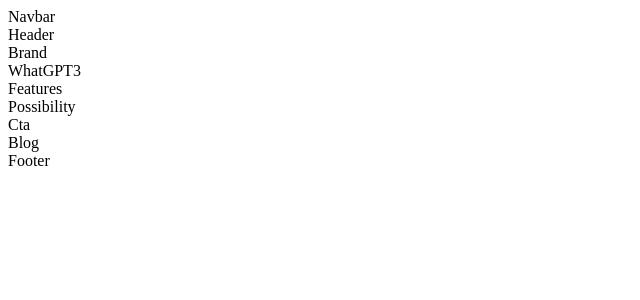
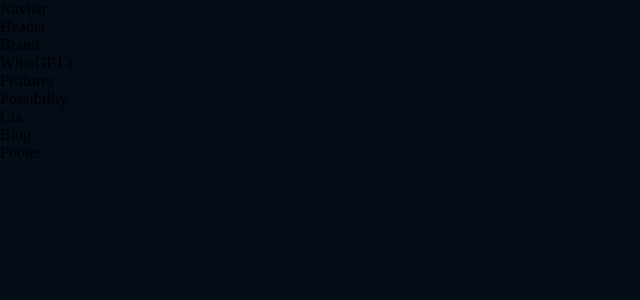
Before and after one commit to rhyno3117/GPT3-Tech-Template, a React (Create React App) app: page / in a window 1280 px wide. Shown: the top 300 px of the page, without its empty margins (0-640 px from the left). Built offline with nearby package versions, Linux system fonts and the light colour scheme.

Commit message:
Background

```diff
--- /dev/null
+++ b/src/App.css
@@ -0,0 +1,10 @@
+*{
+    box-sizing: border-box;
+    padding: 0;
+    margin: 0;
+    scroll-behavior: smooth;
+}
+
+body{
+    background: var(--color-bg);
+}
--- a/src/App.js
+++ b/src/App.js
@@ -2,6 +2,7 @@
 
 import {Footer, Blog, Possibility, Features, WhatGPT3, Header} from './containers';
 import {CTA, Brand, Navbar} from './components';
+import './App.css';
 
 
 const App = () => {
--- /dev/null
+++ b/src/index.css
@@ -0,0 +1,14 @@
+@import url('https://fonts.googleapis.com/css2?family=Manrope:wght@200;300;400;500;600;700;800&display=swap');
+
+:root {
+  --font-family: 'Manrope', sans-serif;
+
+  --gradient-text: linear-gradient(89.97deg, #AE67FA 1.84%, #F49867 102.67%);
+  --gradient-bar: linear-gradient(103.22deg, #AE67FA -13.86%, #F49867 99.55%);
+
+  --color-bg: #040C18;
+  --color-footer : #031B34;
+  --color-blog: #042c54;
+  --color-text: #81AFDD;
+  --color-subtext: #FF8A71;
+}
--- a/src/index.js
+++ b/src/index.js
@@ -2,5 +2,6 @@
 import ReactDOM from 'react-dom';
 
 import App from './App';
+import './index.css';
 
 ReactDOM.render(<App />, document.getElementById('root'));
```
